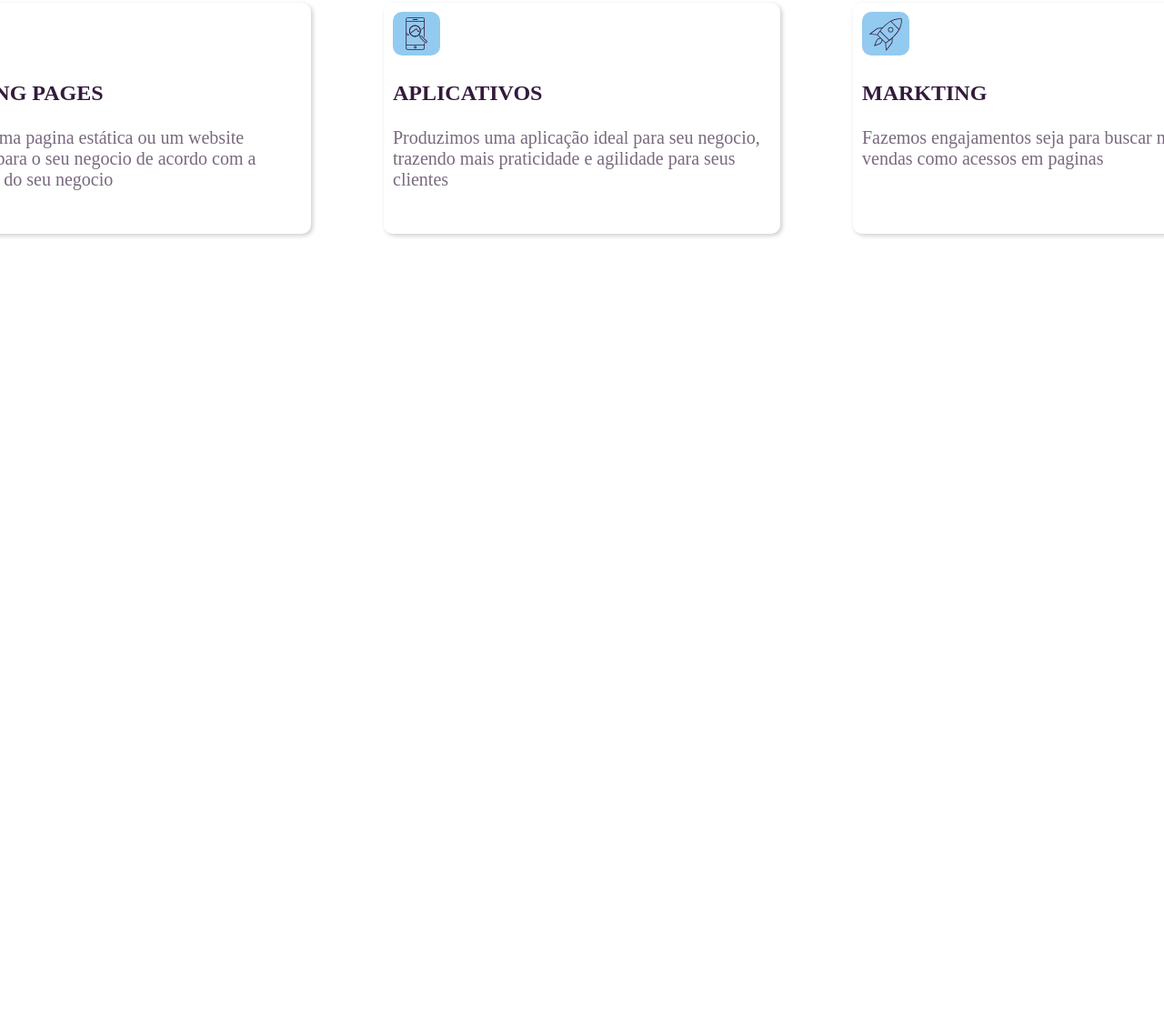
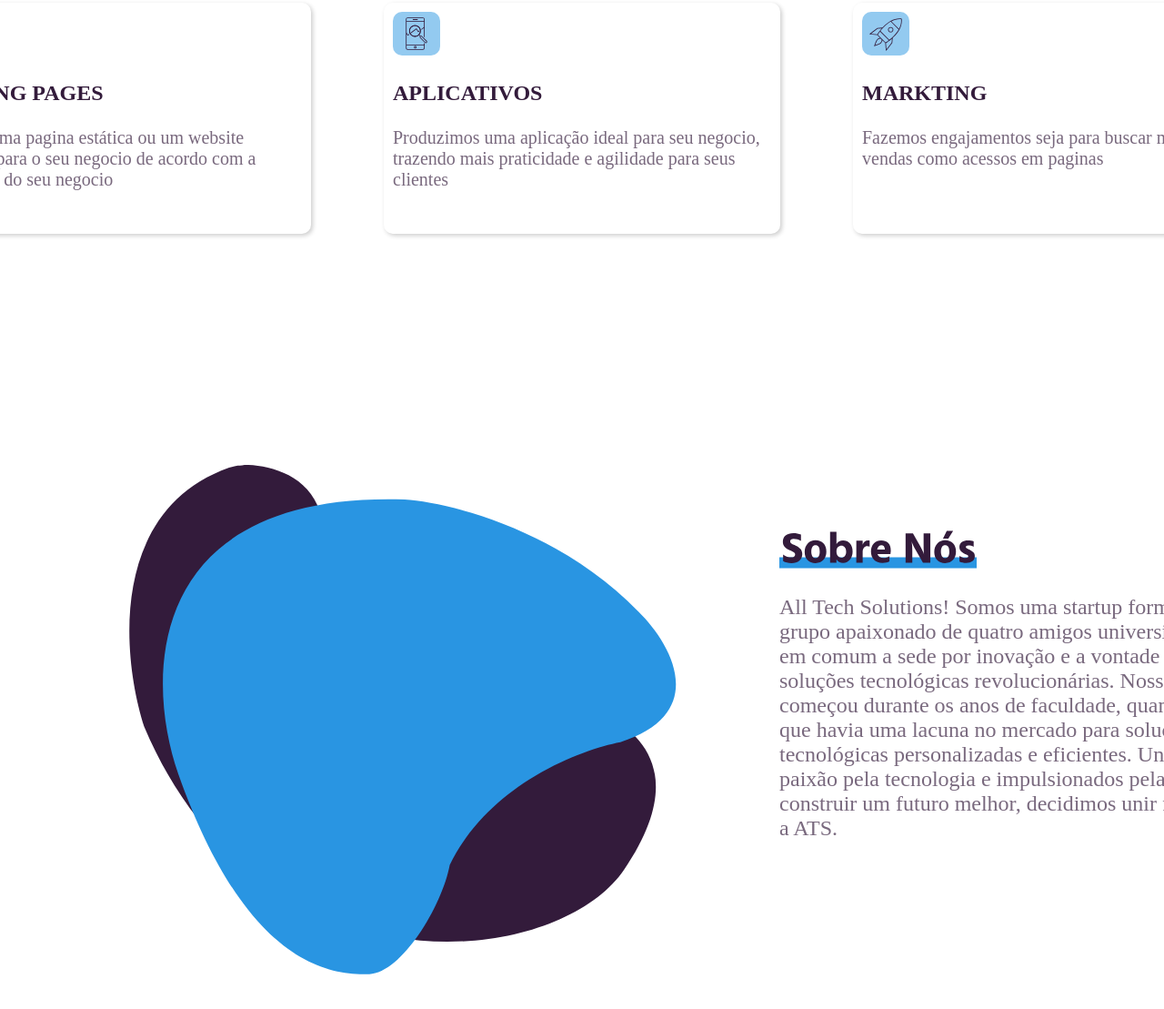
Before and after one commit to jmarc0s/ATS, a plain HTML site: page index.html in a window 1280 px wide. Shown: the part 1182-2291 px from the top of the page at 91% size. Before the commit the page ends 1495 px from the top, so only its background shows below. Drawn offline with Linux system fonts and the light colour scheme; a web font is replaced by a local one.

Commit message:
Adicionando Sobre nós

```diff
--- a/index.html
+++ b/index.html
@@ -71,5 +71,17 @@
 
         </ul>
     </section>
+
+
+    <section class="section__sobre_nos">
+        <div class="sobre_nos__img_div">
+            <img class="img_div__img" src="imagens/foto.svg">
+        </div>
+        <div class="sobre_nos__text_div">
+            <img src="imagens/sobre nós.svg" class="text_div__img" alt="Sobre nós">
+            <p class="text_div__paragrath">All Tech Solutions! Somos uma startup formada por um grupo apaixonado de quatro amigos universitários que têm em comum a sede por inovação e a vontade de criar soluções tecnológicas revolucionárias.
+                Nossa jornada começou durante os anos de faculdade, quando percebemos que havia uma lacuna no mercado para soluções tecnológicas personalizadas e eficientes. Unidos pela nossa paixão pela tecnologia e impulsionados pela visão de construir um futuro melhor, decidimos unir forças e fundar a ATS.</p>
+        </div>
+    </section>
 </body>
 </html>
--- a/styles/style.css
+++ b/styles/style.css
@@ -138,3 +138,19 @@ body{
     font-size: 20px;
     font-family: 'Hind Vadodara';
 }
+
+
+.section__sobre_nos{
+    display: flex;
+    align-items: center;
+    justify-content: space-between;
+    padding: 0px 80px;
+}
+
+.text_div__paragrath{
+    width: 580px;
+    font-family: 'Hind Vadodara';
+    font-weight: 500;
+    font-size: 24px;
+    color: #331B3BA8;
+}
```
Also changed, not shown: imagens/foto.svg (added), imagens/sobre nós.svg (added).
